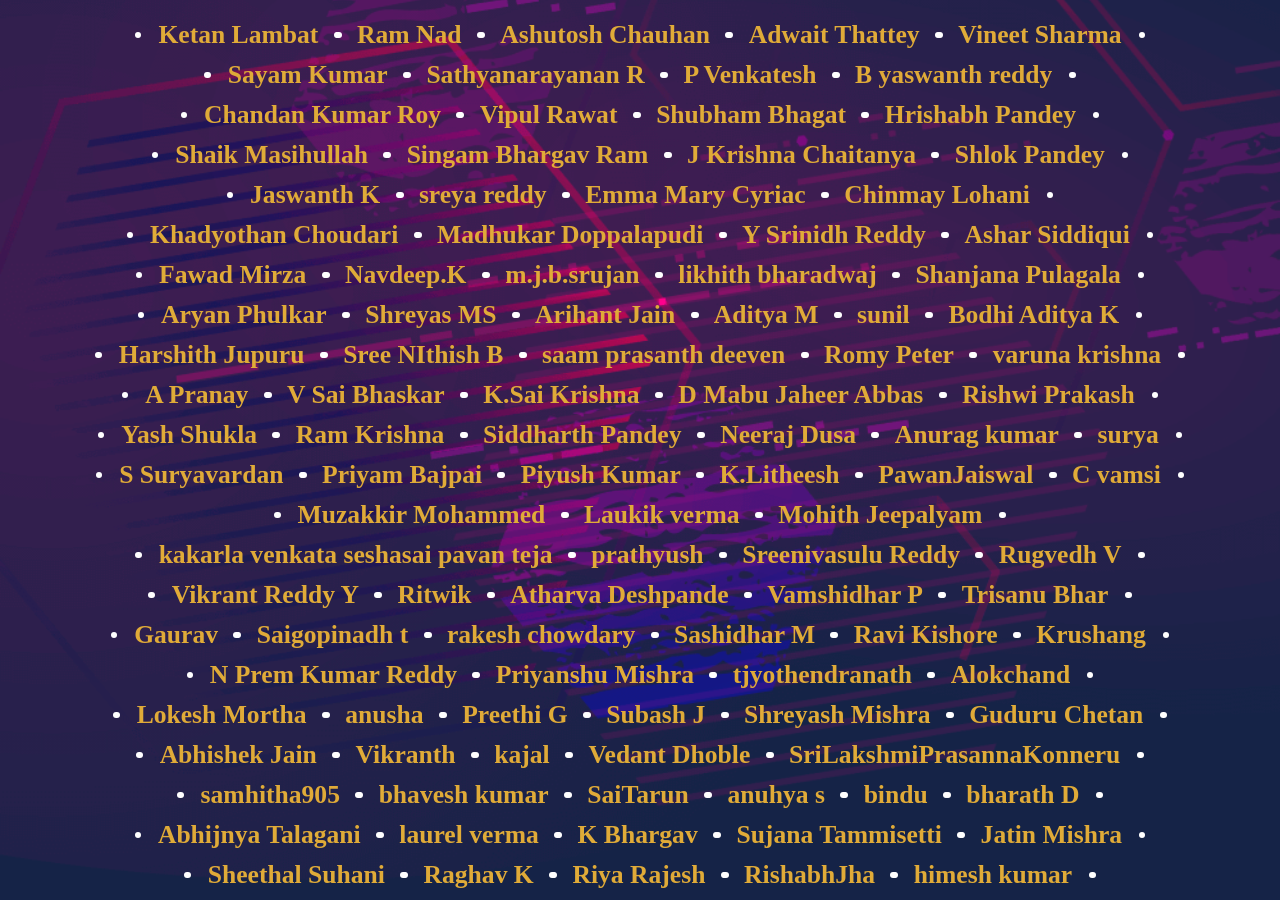
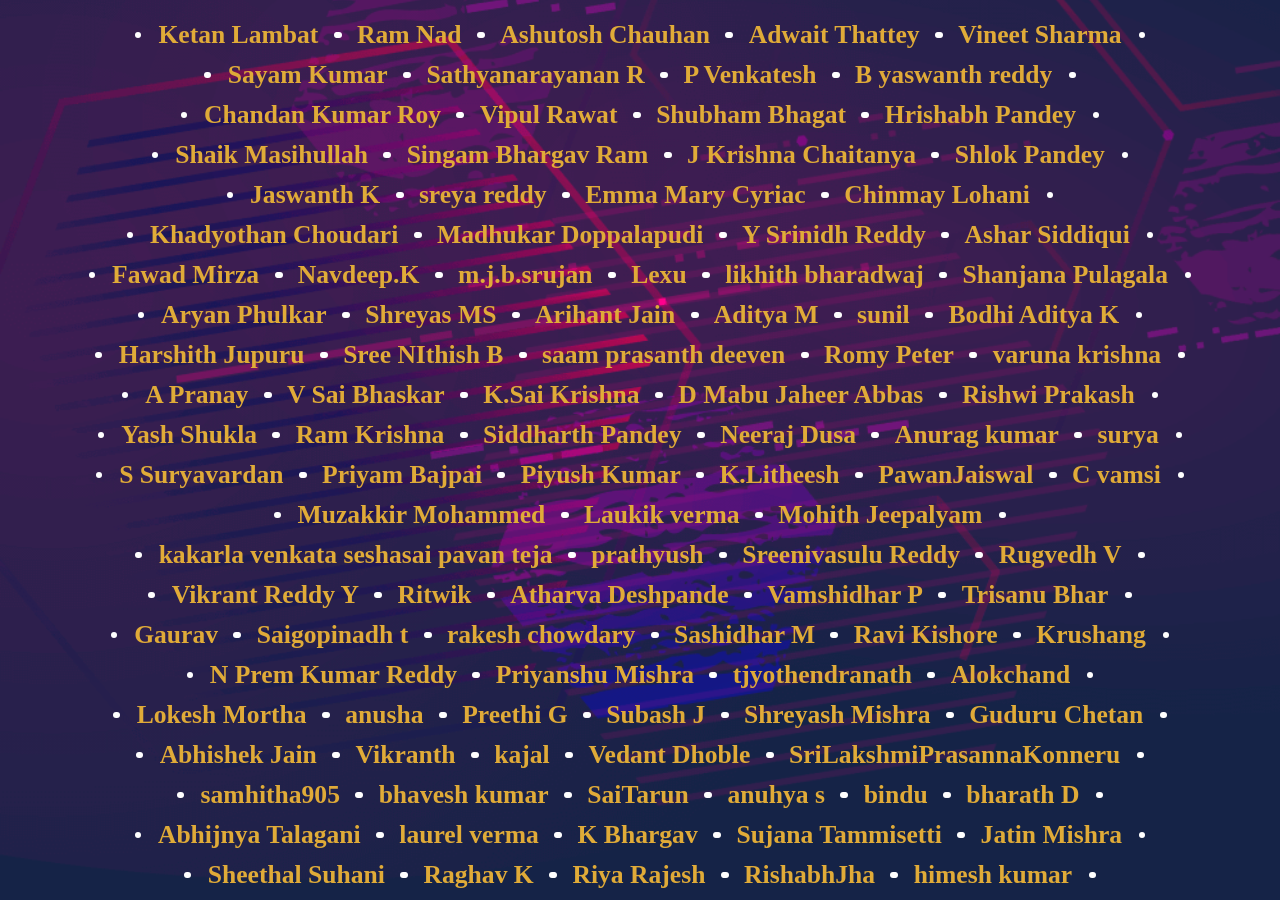
Before and after one commit to Project-Club-IIITS/hacktoberfest2019-participants, a Jekyll site: the page index.html, which Jekyll copies as it is, in a window 1280 px wide and 900 px high, scrolled down 358 px. Built offline with Jekyll 4.4.1, drawn with Linux system fonts in a browser that asks for light colours; some web fonts are replaced.

Commit message:
hackotbeerfset

```diff
--- a/index.html
+++ b/index.html
@@ -96,6 +96,7 @@
           <li><a href="https://github.com/FawadMirza32">Fawad Mirza</a></li>
           <li><a href="https://github.com/knavdeep152002">Navdeep.K</a></li>
           <li><a href="https://github.com/Srujan370">m.j.b.srujan</a></li>
+	  <li><a  href="https://github.com/lexuv2">Lexu</a></li>
           <li><a href="https://github.com/likhith002">likhith bharadwaj</a></li>
           <li><a href="https://github.com/shanjana-312">Shanjana Pulagala</a></li>
           <li><a href="https://github.com/aryanphulkar90">Aryan Phulkar</a></li>
```
